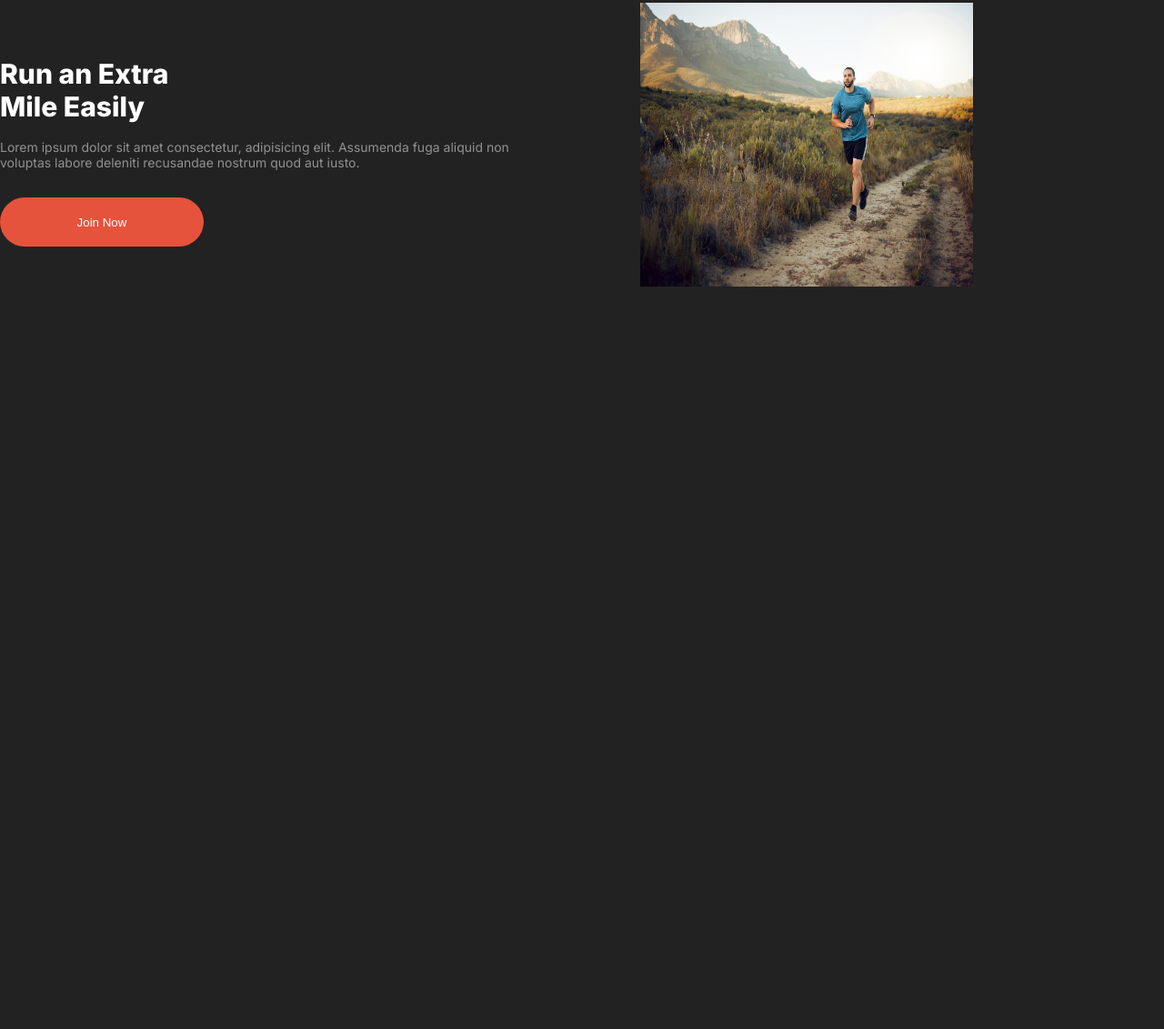
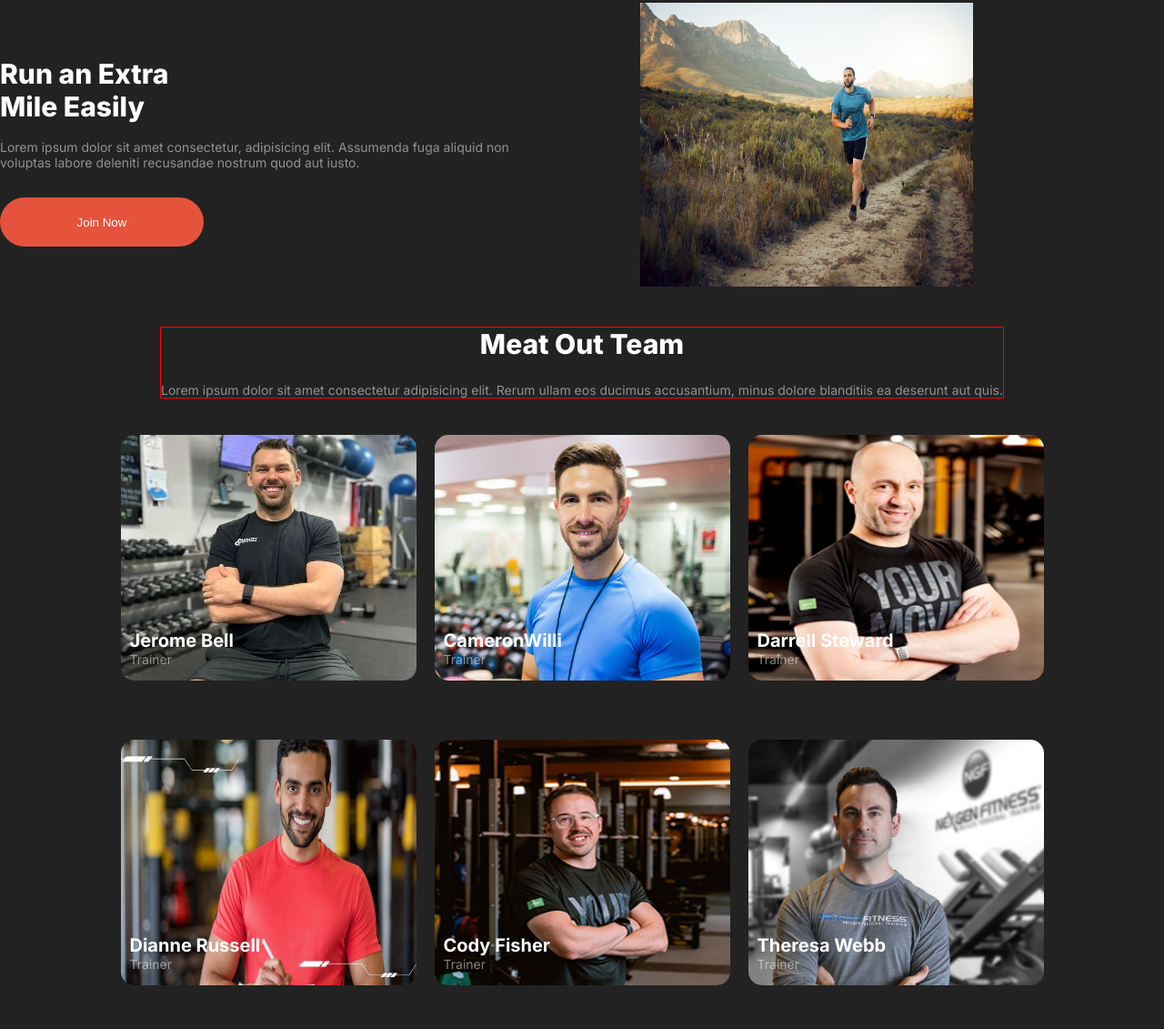
Before and after one commit to MDMonirujjaman805/Assignment-2, a plain HTML site: page index.html in a window 1280 px wide. Shown: the part 1214-2345 px from the top of the page at 91% size. Before the commit the page ends 1553 px from the top, so only its background shows below. Drawn offline with Linux system fonts and the light colour scheme.

Commit message:
team section done

```diff
--- a/index.html
+++ b/index.html
@@ -121,6 +121,65 @@
   height: 312px;" src="./images/run.jpg" alt="run">
       </div>
     </div>
+    <div class="team-container">
+      <div class="team-top">
+        <h3 class="team-heding">Meat Out Team</h3>
+        <p class="team-para-1">Lorem ipsum dolor sit amet consectetur adipisicing elit. Rerum ullam eos ducimus accusantium, minus dolore blanditiis ea deserunt aut quis.</p>
+      </div>
+      <div class="pc-container">
+        <div>
+          <img class="tr-pc" src="./images/trainer1.png" alt="trainer1">
+          <h5 class="tr-name">Jerome Bell</h5>
+          <p class="team-para">Trainer</p>
+        </div>
+        <div>
+          <img class="tr-pc" src="./images/trainer2.png" alt="trainer2">
+          <h5 class="tr-name">CameronWilli</h5>
+          <p class="team-para">Trainer</p>
+        </div>
+        <div>
+          <img class="tr-pc" src="./images/trainer3.png" alt="trainer3">
+          <h5 class="tr-name">Darrell Steward</h5>
+          <p class="team-para">Trainer</p>
+        </div>
+        <div>
+          <img class="tr-pc" src="./images/trainer4.png" alt="trainer4">
+          <h5 class="tr-name">Dianne Russell</h5>
+          <p class="team-para">Trainer</p>
+        </div>
+        <div>
+          <img class="tr-pc" src="./images/trainer5.png" alt="trainer5">
+          <h5 class="tr-name">Cody Fisher</h5>
+          <p class="team-para">Trainer</p>
+        </div>
+        <div>
+          <img class="tr-pc" src="./images/trainer6.png" alt="trainer6">
+          <h5 class="tr-name">Theresa Webb</h5>
+          <p class="team-para">Trainer</p>
+        </div>
+      </div>
+
+      <!-- <div class="team-bottom">
+        <div class="item">
+          <img src="./images/trainer1.png" alt="trainer1">
+        </div>
+        <div class="item">
+          <img src="./images/trainer2.png" alt="trainer2">
+        </div>
+        <div class="item">
+          <img src="./images/trainer3.png" alt="trainer3">
+        </div>
+        <div class="item">
+          <img src="./images/trainer4.png" alt="trainer4">
+        </div>
+        <div class="item">
+          <img src="./images/trainer5.png" alt="trainer5">
+        </div>
+        <div class="item">
+          <img src="./images/trainer6.png" alt="trainer6">
+        </div>
+      </div> -->
+    </div>
   </main>
   <footer>
 
--- a/styles/responsive.css
+++ b/styles/responsive.css
@@ -59,10 +59,14 @@ margin-top: -100px;
   display: flex;
   flex-direction: column;
 }
-  /* .run-right{
-    margin: 0 auto;
-  } */
-  /* .run-left{
-    margin: 0 auto;
-  } */
+.team-container{
+  display: flex;
+  flex-direction: column;
+  margin: 10px auto;
+  }
+.pc-container{
+  display: flex;
+  flex-direction: column;
 }
+
+}
--- a/styles/style.css
+++ b/styles/style.css
@@ -265,3 +265,55 @@ width: 45%;
   margin-top: 15px ;
   margin-bottom: 15px;
 }
+/* team section  */
+.team-container{
+display: flex;
+flex-direction: column;
+max-width: 1440px;
+margin: 10px auto;
+/* border: 1px solid white; */
+}
+.team-top{
+  text-align: center;
+  margin: 20px auto;
+  border: 1px solid red;
+}
+.team-heding{
+  color:white;
+  height: 60px;
+  font-size: 30px;
+  font-weight: 800;
+  text-align: center;
+}
+.team-para-1{
+  color: rgba(255, 255, 255, 0.5);
+  font-size: 14px;
+}
+
+.team-para{
+  color: rgba(255, 255, 255, 0.5);
+  font-size: 14px;
+  position: relative;
+  bottom: 60px;
+  left: 10px;
+}
+.pc-container{
+  display: grid;
+  grid-template-columns: repeat(3,1fr);
+  margin: 20px auto 0 auto;
+  gap: 20px;
+
+}
+.tr-pc{
+  width: 325px;
+  height: 270px;
+  border-radius: 15px;
+  /* border: 1px solid red; */
+}
+.tr-name{
+  color: white;
+  font-size: 20px;
+  position: relative;
+  bottom: 60px;
+  left: 10px;
+}
```
